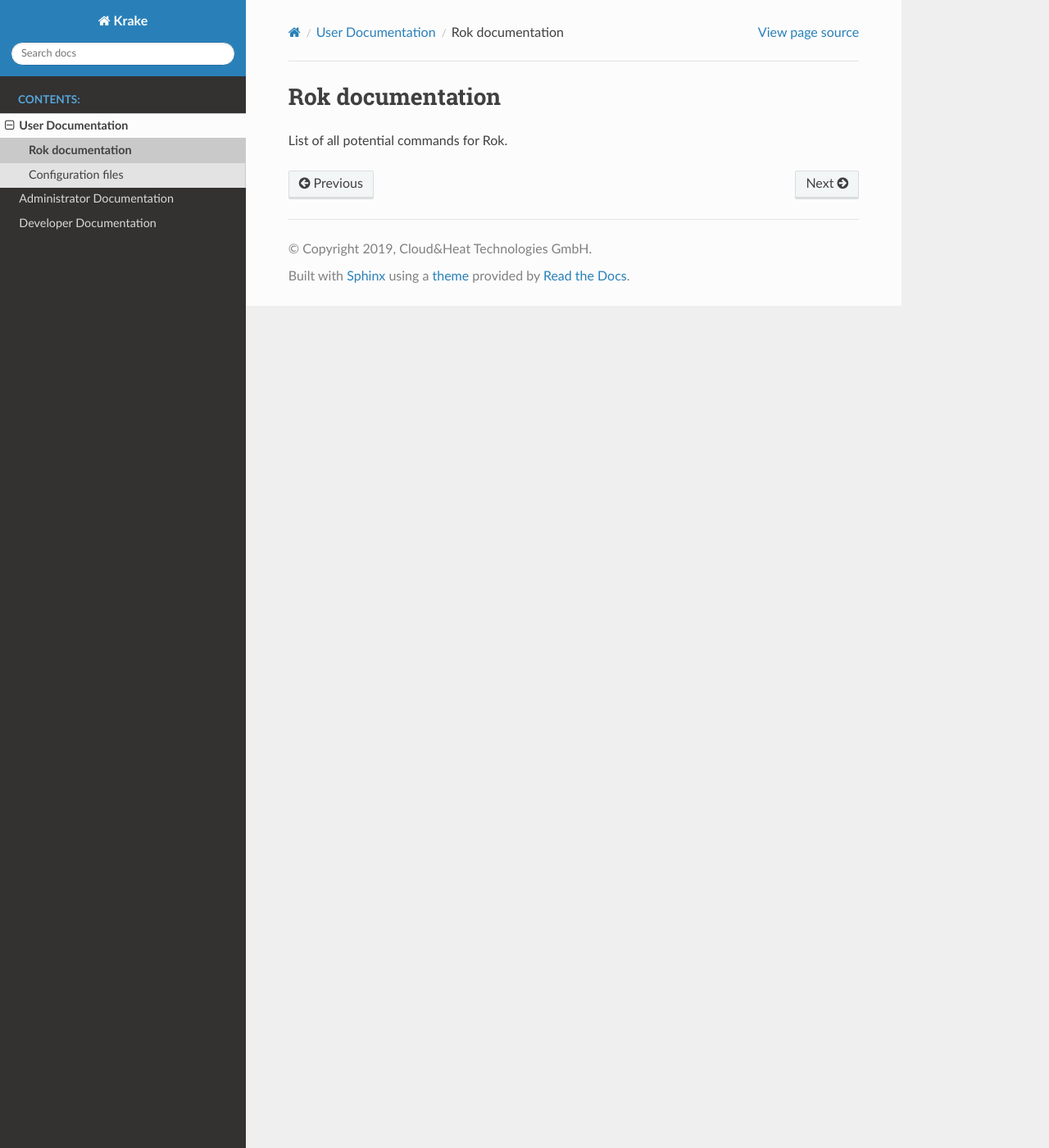
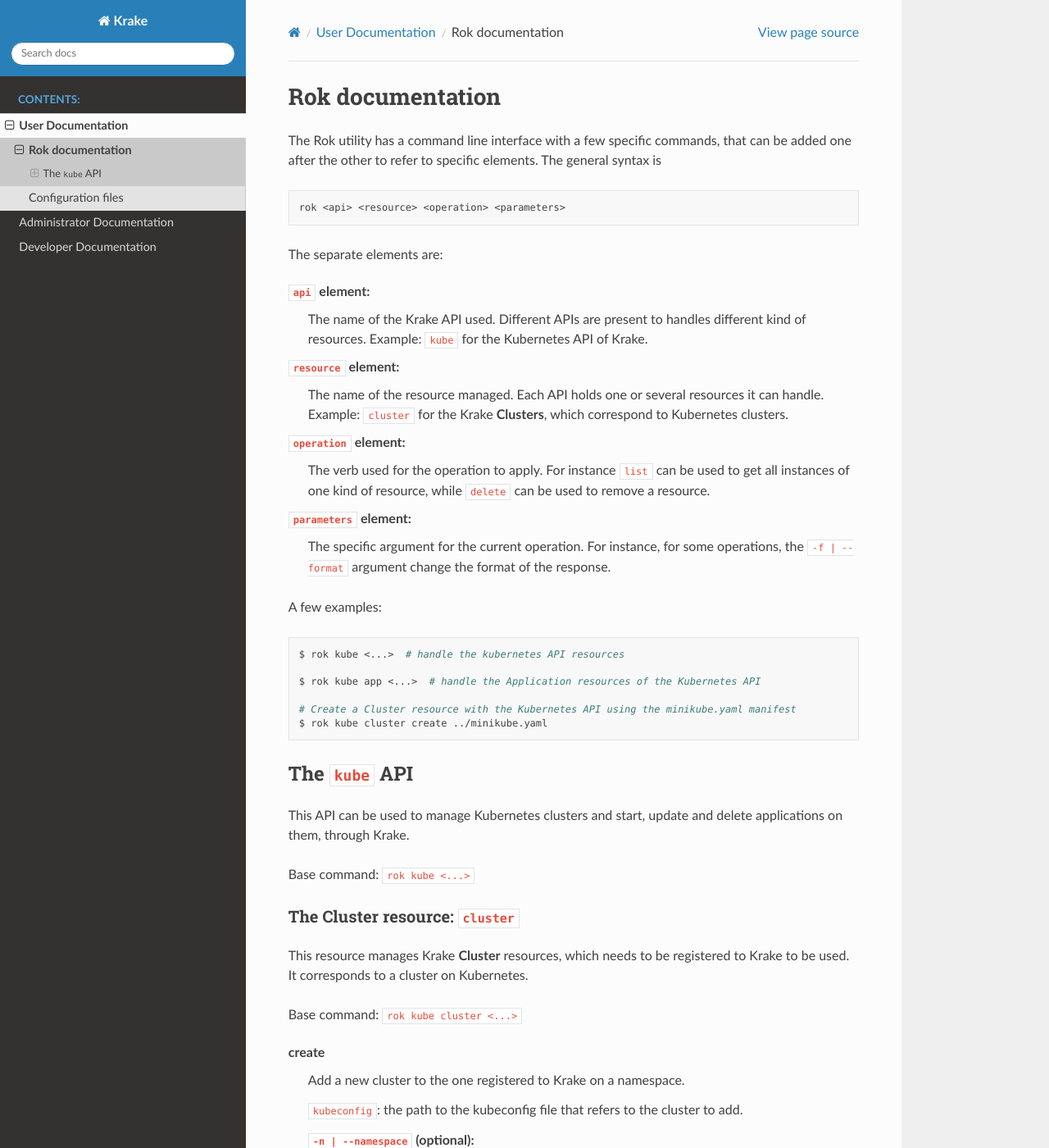
Before and after one commit to rak-n-rok/Krake, a Sphinx documentation site: the page built from docs/user/rok-documentation.rst, in a window 1280 px wide and 1400 px high. Shown: the whole window at 82% size. Built offline with Sphinx 7.4.7 and the Read the Docs theme 2.0.0, drawn with Linux system fonts in a browser that asks for light colours; some of the changed text lies outside the part shown.

Commit message:
Add documentation for the rok command
See issue #253

```diff
--- a/docs/user/rok-documentation.rst
+++ b/docs/user/rok-documentation.rst
@@ -4,4 +4,143 @@
 Rok documentation
 =================
 
-List of all potential commands for Rok.
+The Rok utility has a command line interface with a few specific commands, that can be added one after the other to refer to specific elements. The general syntax is
+
+.. code:: bash
+
+	rok <api> <resource> <operation> <parameters>
+
+
+The separate elements are:
+
+``api`` element:
+	The name of the Krake API used. Different APIs are present to handles different kind of resources. Example: ``kube`` for the Kubernetes API of Krake.
+
+``resource`` element:
+	The name of the resource managed. Each API holds one or several resources it can handle. Example: ``cluster`` for the Krake **Clusters**, which correspond to Kubernetes clusters.
+
+``operation`` element:
+	The verb used for the operation to apply. For instance ``list`` can be used to get all instances of one kind of resource, while ``delete`` can be used to remove a resource.
+
+``parameters`` element:
+	The specific argument for the current operation. For instance, for some operations, the ``-f | --format`` argument change the format of the response.
+
+
+A few examples:
+
+.. code:: bash
+
+	$ rok kube <...>  # handle the kubernetes API resources
+
+	$ rok kube app <...>  # handle the Application resources of the Kubernetes API
+
+	# Create a Cluster resource with the Kubernetes API using the minikube.yaml manifest
+	$ rok kube cluster create ../minikube.yaml
+
+
+
+The ``kube`` API
+================
+
+This API can be used to manage Kubernetes clusters and start, update and delete applications on them, through Krake.
+
+Base command: ``rok kube <...>``
+
+
+
+The Cluster resource: ``cluster``
+---------------------------------
+
+This resource manages Krake **Cluster** resources, which needs to be registered to Krake to be used. It corresponds to a cluster on Kubernetes.
+
+Base command: ``rok kube cluster <...>``
+
+create
+	Add a new cluster to the one registered to Krake on a namespace.
+
+	``kubeconfig``: the path to the kubeconfig file that refers to the cluster to add.
+
+	``-n | --namespace`` (optional):
+		The namespace to which the Cluster has to be added. If none is given, the user namespace is selected.
+
+list
+	List all Cluster of a namespace.
+
+	``-f | --format <format>`` (optional):
+		The format of the displayed response. Three are available: YAML: ``yaml``, JSON: ``json`` or table: ``table``.
+
+	``-n | --namespace`` (optional):
+		The namespace from which the Clusters have to be listed. If none is given, the user namespace is selected.
+
+delete
+	Request the deletion of a specific Cluster from a namespace.
+
+	``-n | --namespace`` (optional):
+		The namespace from which the Cluster have to be deleted. If none is given, the user namespace is selected.
+
+
+The Application resource: ``app``
+---------------------------------
+
+This resource manages Krake **Applications** resources, which need to be registered to Krake to be managed. It corresponds to a Kubernetes resource.
+
+Base command: ``rok kube app <...>``
+
+
+create
+	Add a new cluster to the one registered to Krake on a namespace. Example:
+
+	.. code:: bash
+
+		rok kube app create <application_name> -f <path_to_manifest>
+
+	``name``:
+		The name of the new Application, as stored by Krake (can be arbitrary). The same name cannot be used twice in the same namespace.
+
+	``-f | --file``:
+		The path to the manifest file that describes the new Application.
+
+	``-n | --namespace`` (optional):
+		The namespace to which the Application has to be added. If none is given, the user namespace is selected.
+
+list
+	List all Applications of a namespace.
+
+	``-f | --format <format>`` (optional):
+		The format of the displayed response. Three are available: YAML: ``yaml``, JSON: ``json`` or table: ``table``.
+
+	``-n | --namespace`` (optional):
+		The namespace from which the Applications have to be listed. If none is given, the user namespace is selected.
+
+get
+	Request information about a specific Application.
+
+	``name``:
+		The name of the Application to fetch.
+
+	``-f | --format <format>`` (optional):
+		The format of the displayed response. Three are available: YAML: ``yaml``, JSON: ``json`` or table: ``table``.
+
+	``-n | --namespace`` (optional):
+		The namespace from which the Applications have to be retrieved. If none is given, the user namespace is selected.
+
+update
+	Request a change of the current state of an existing Application.
+
+	``name``:
+		The name of the Application to update.
+
+	``-f | --file``:
+		The path to the manifest file that describes the Application with the updated fields.
+
+	``-n | --namespace`` (optional):
+		The namespace from which the Applications have to be taken. If none is given, the user namespace is selected.
+
+delete
+	Request the deletion of a specific Application from a namespace.
+
+	``name``:
+		The name of the Application to delete.
+
+	``-n | --namespace`` (optional):
+		The namespace from which the Application have to be deleted. If none is given, the user namespace is selected.
```
